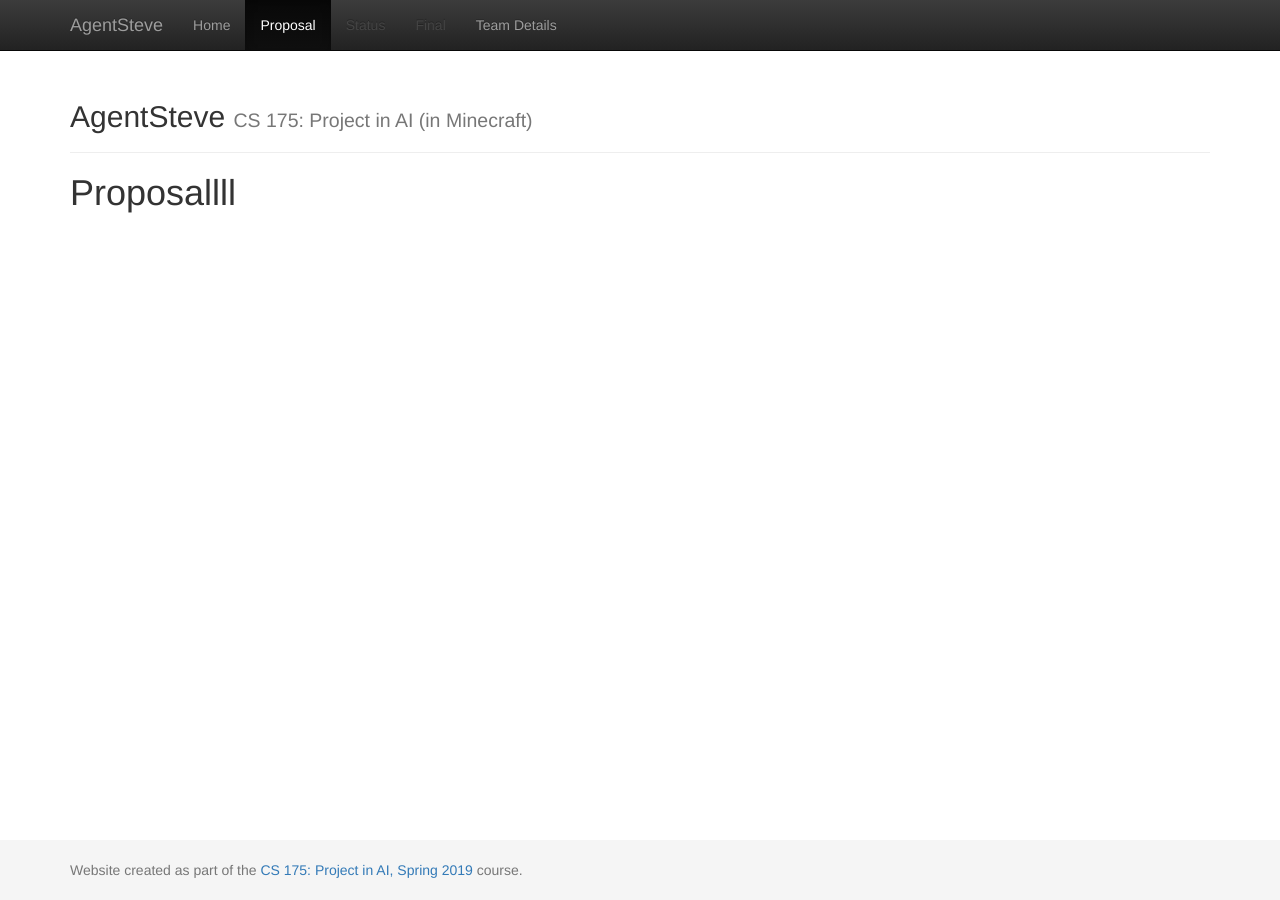
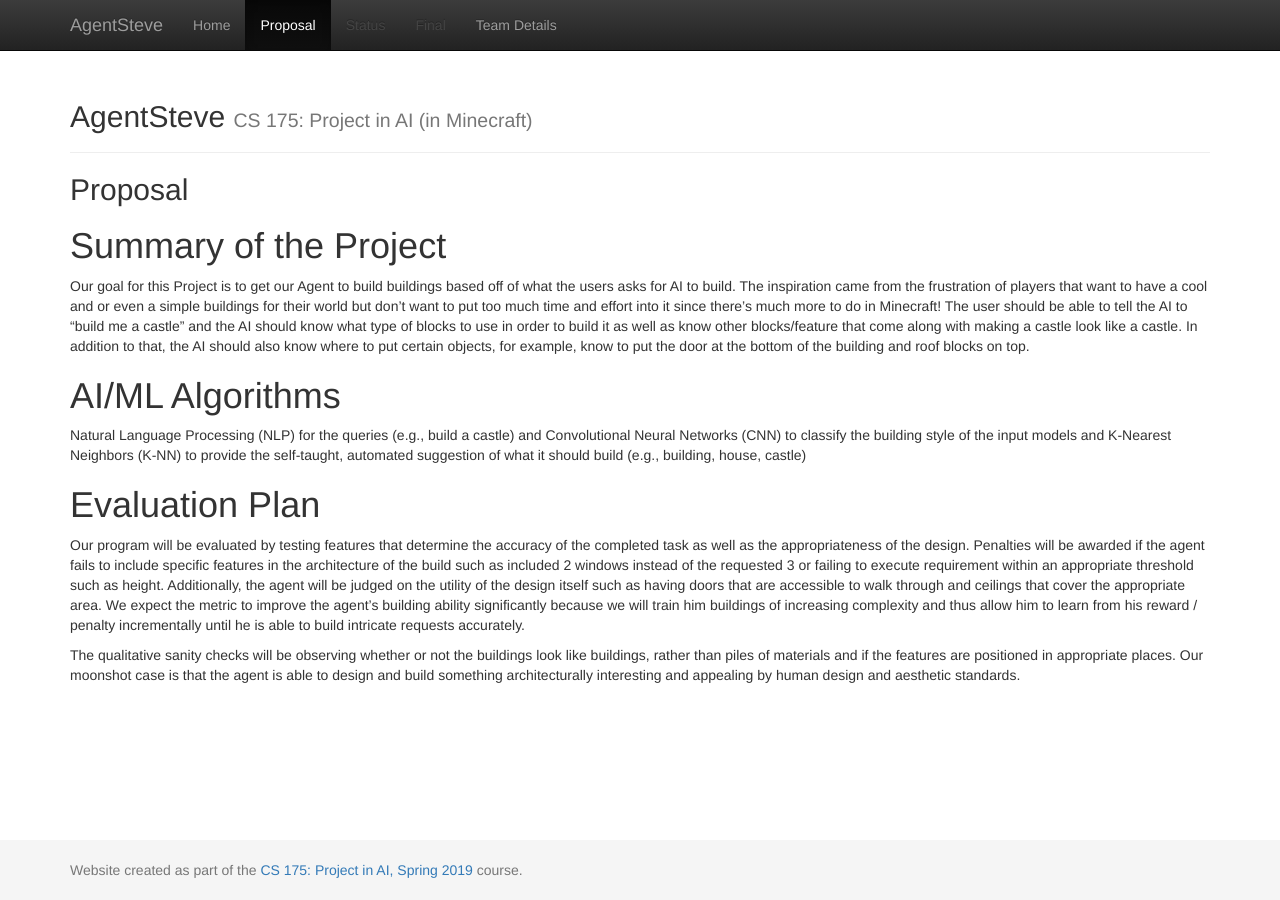
Before and after one commit to giallonotte/ArchitectSteve, a Jekyll site: the page built from docs/proposal.md, in a window 1280 px wide. Built offline with Jekyll 4.4.1, drawn with Linux system fonts in a browser that asks for light colours.

Commit message:
Update proposal.md

```diff
--- a/docs/proposal.md
+++ b/docs/proposal.md
@@ -2,4 +2,14 @@
 layout: default
 title:  Proposal
 ---
-# Proposallll
+## Proposal
+# Summary of the Project
+Our goal for this Project is to get our Agent to build buildings based off of what the users asks for AI to build. The inspiration came from the frustration of players that want to have a cool and or even a simple buildings for their world but don't want to put too much time  and effort into it since there’s much more to do in Minecraft! The user should be able to tell the AI to “build me a castle” and the AI should know what type of blocks to use in order to build it as well as know other blocks/feature that come along with making a castle look like a castle. In addition to that, the AI should also know where to put certain objects, for example, know to put the door at the bottom of the building and roof blocks on top.
+
+# AI/ML Algorithms
+Natural Language Processing (NLP) for the queries (e.g., build a castle) and Convolutional Neural Networks (CNN) to classify the building style of the input models and K-Nearest Neighbors (K-NN) to provide the self-taught, automated suggestion of what it should build (e.g., building, house, castle)
+
+# Evaluation Plan
+Our program will be evaluated by testing features that determine the accuracy of the completed task as well as the appropriateness of the design. Penalties will be awarded if the agent fails to include specific features in the architecture of the build such as included 2 windows instead of the requested 3 or failing to execute requirement within an appropriate threshold such as height. Additionally, the agent will be judged on the utility of the design itself such as having doors that are accessible to walk through and ceilings that cover the appropriate area. We expect the metric to improve the agent’s building ability significantly because we will train him buildings of increasing complexity and thus allow him to learn from his reward / penalty incrementally until he is able to build intricate requests accurately.
+
+The qualitative sanity checks will be observing whether or not the buildings look like buildings, rather than piles of materials and if the features are positioned in appropriate places. Our moonshot case is that the agent is able to design and build something architecturally interesting and appealing by human design and aesthetic standards.
```
